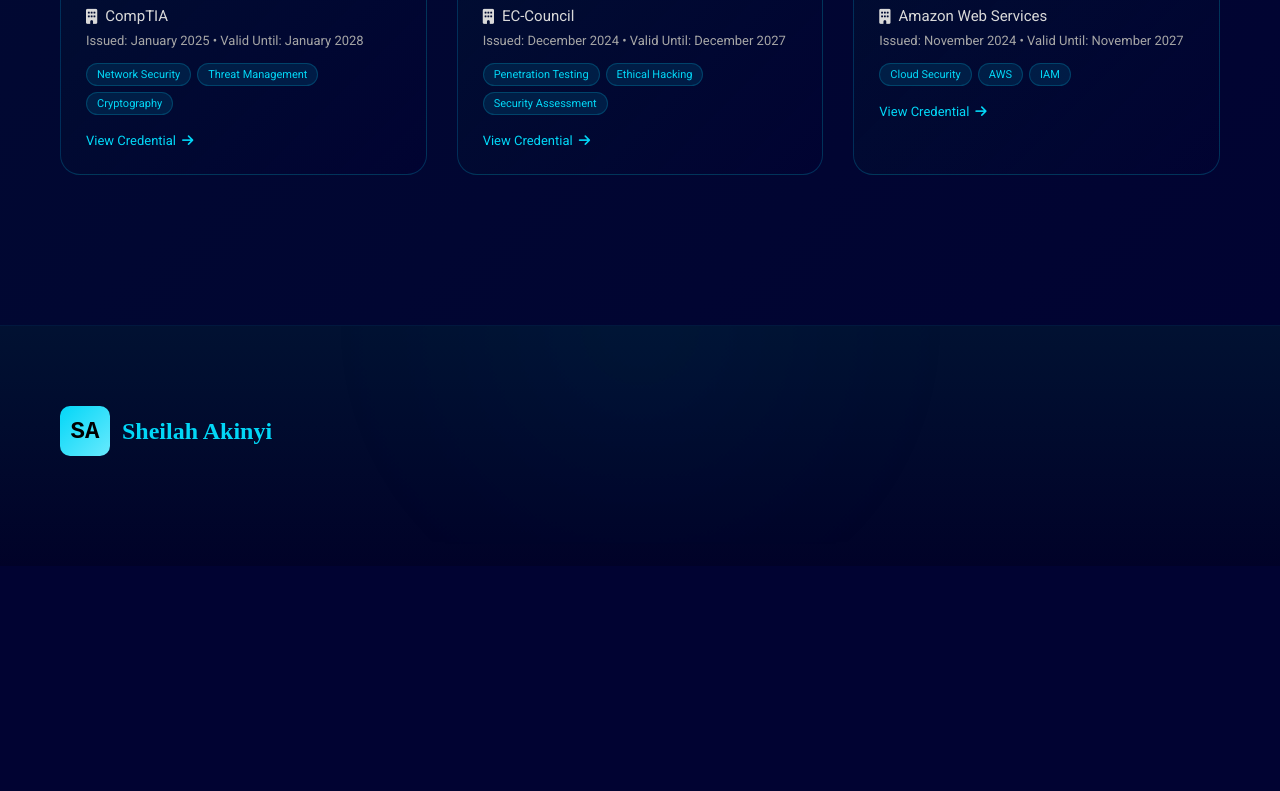
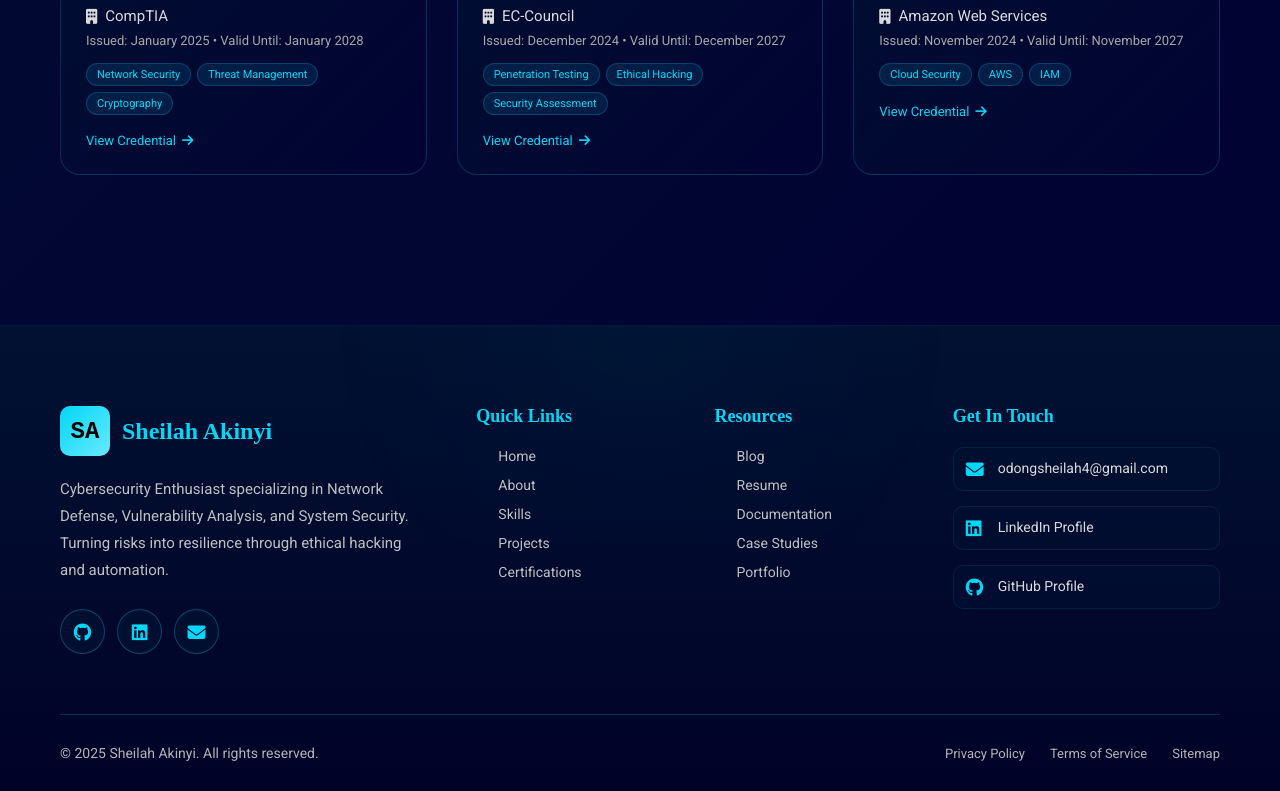
Before and after one commit to Sheilah-wq/Portfolio, a plain HTML site: page index.html in a window 1280 px wide. Shown: the part 5670-6461 px from the top of the page. Before the commit the page ends 6236 px from the top, so only its background shows below. Drawn offline with Linux system fonts and the light colour scheme; a web font is replaced by a local one.

Commit message:
Updated layout

```diff
--- a/index.html
+++ b/index.html
@@ -684,7 +684,6 @@
         </div>
     </section>
 
-    <!-- FOOTER -->
     <footer id="contact">
         <div class="footer-glow"></div>
         <div class="footer-content">
@@ -695,10 +694,79 @@
                         <div class="footer-logo-icon">SA</div>
                         <span class="footer-logo-text">Sheilah Akinyi</span>
                     </div>
+                    <p class="footer-description">
+                        Cybersecurity Enthusiast specializing in Network Defense, Vulnerability Analysis, and System Security.
+                        Turning risks into resilience through ethical hacking and automation.
+                    </p>
+                    <div class="footer-social">
+                        <a href="https://github.com/yourprofile" class="social-btn" target="_blank">
+                            <i class="fa-brands fa-github"></i>
+                        </a>
+                        <a href="https://linkedin.com/in/yourprofile" class="social-btn" target="_blank">
+                            <i class="fa-brands fa-linkedin"></i>
+                        </a>
+                        <a href="mailto:odongsheilah4@gmail.com" class="social-btn">
+                            <i class="fa-solid fa-envelope"></i>
+                        </a>
+                    </div>
+                </div>
+
+                <!-- Quick Links -->
+                <div class="footer-column">
+                    <h4>Quick Links</h4>
+                    <ul class="footer-links">
+                        <li><a href="#home">Home</a></li>
+                        <li><a href="#about">About</a></li>
+                        <li><a href="#skills">Skills</a></li>
+                        <li><a href="#projects">Projects</a></li>
+                        <li><a href="#certifications">Certifications</a></li>
+                    </ul>
+                </div>
+
+                <!-- Resources -->
+                <div class="footer-column">
+                    <h4>Resources</h4>
+                    <ul class="footer-links">
+                        <li><a href="#">Blog</a></li>
+                        <li><a href="#">Resume</a></li>
+                        <li><a href="#">Documentation</a></li>
+                        <li><a href="#">Case Studies</a></li>
+                        <li><a href="#">Portfolio</a></li>
+                    </ul>
+                </div>
+
+                <!-- Contact -->
+                <div class="footer-column">
+                    <h4>Get In Touch</h4>
+                    <div class="footer-contact-item">
+                        <i class="fa-solid fa-envelope contact-icon"></i>
+                        <span class="contact-text">odongsheilah4@gmail.com</span>
+                    </div>
+                    <div class="footer-contact-item">
+                        <i class="fa-brands fa-linkedin contact-icon"></i>
+                        <span class="contact-text">LinkedIn Profile</span>
+                    </div>
+                    <div class="footer-contact-item">
+                        <i class="fa-brands fa-github contact-icon"></i>
+                        <span class="contact-text">GitHub Profile</span>
+                    </div>
+                </div>
+            </div>
+
+            <!-- Footer Bottom -->
+            <div class="footer-bottom">
+                <p class="copyright">
+                    © 2025 Sheilah Akinyi. All rights reserved.
+                </p>
+                <div class="footer-bottom-links">
+                    <a href="#">Privacy Policy</a>
+                    <a href="#">Terms of Service</a>
+                    <a href="#">Sitemap</a>
                 </div>
             </div>
         </div>
     </footer>
+
     <script src="script.js"></script>
 </body>
 </html>
```
